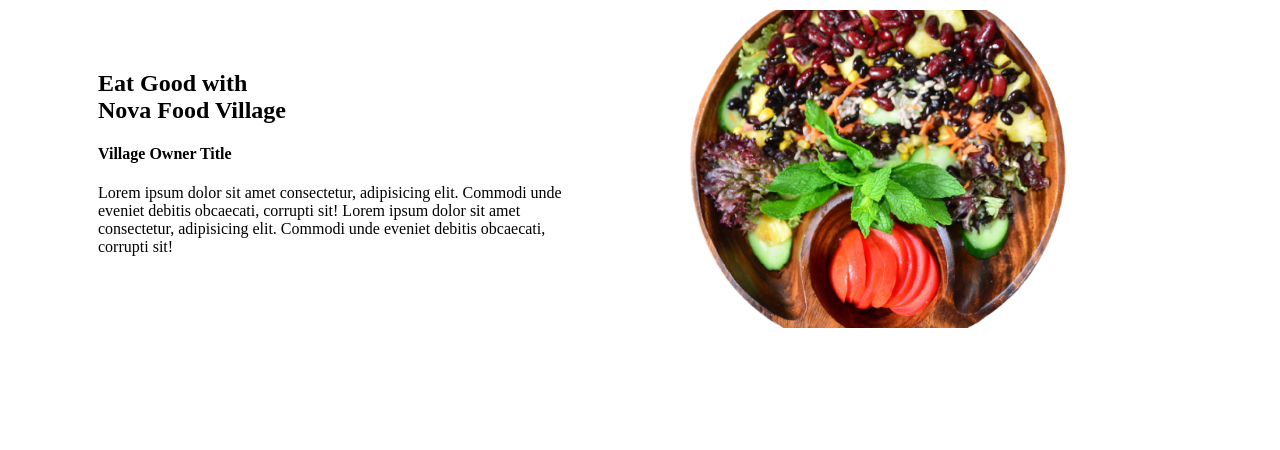
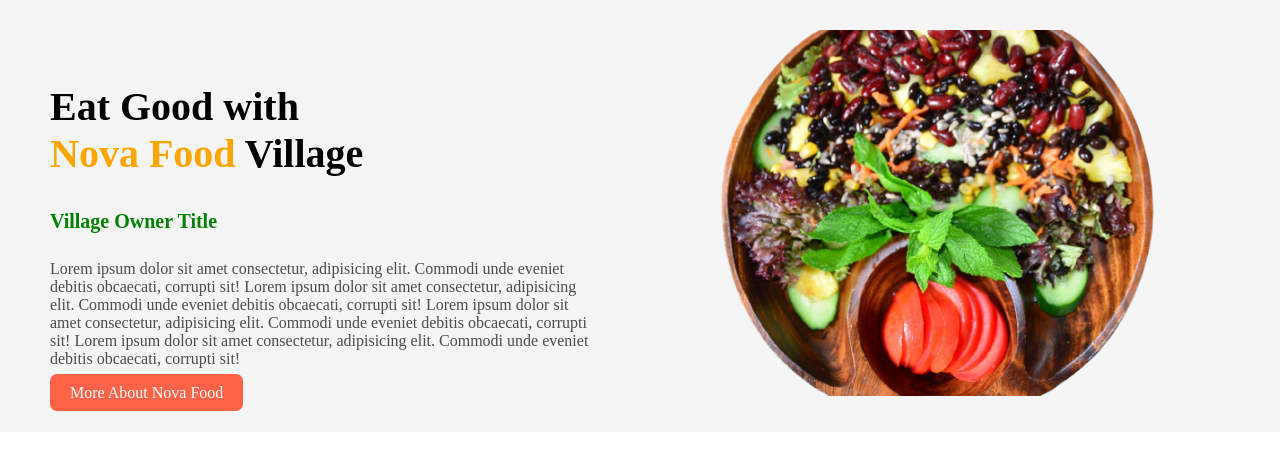
Before and after one commit to ahmadullahtonmoy/nova-food, a plain HTML site: page index.html in a window 1280 px wide. Drawn offline with Linux system fonts and the light colour scheme.

Commit message:
banner section completed

```diff
--- a/index.html
+++ b/index.html
@@ -11,11 +11,14 @@
     <header>
         <section class="banner">
             <div class="banner-half left">
-                <h1>Eat Good with <br> <span>Nova Food</span> Village</h1>
-                <h4>Village Owner Title</h4>
-                <p>Lorem ipsum dolor sit amet consectetur, adipisicing elit. Commodi unde eveniet debitis obcaecati, corrupti sit!
+                <h1>Eat Good with <br> <span class="orange">Nova Food</span> Village</h1>
+                <h4 class="green-mango">Village Owner Title</h4>
+                <p class="ashed-fruit">Lorem ipsum dolor sit amet consectetur, adipisicing elit. Commodi unde eveniet debitis obcaecati, corrupti sit!
+                Lorem ipsum dolor sit amet consectetur, adipisicing elit. Commodi unde eveniet debitis obcaecati, corrupti sit!
+                Lorem ipsum dolor sit amet consectetur, adipisicing elit. Commodi unde eveniet debitis obcaecati, corrupti sit!
                 Lorem ipsum dolor sit amet consectetur, adipisicing elit. Commodi unde eveniet debitis obcaecati, corrupti sit!
                 </p>
+                <a class="juicy-anchor" href="">More About Nova Food</a>
             </div>
             <div class="banner-half">
                 <img src="gallery/images/banner.png" alt="">
--- a/styles/main.css
+++ b/styles/main.css
@@ -1,15 +1,39 @@
+body{
+    margin: 0;
+}
 .banner{
     display: flex;
     gap: 20px;
-    margin: 10px 0 0 70px;
+    padding: 30px;
+    background-color: whitesmoke;
 }
 .banner-half{
-    width: 40%;
+    width: 45%;
     padding: 0 20px;
 }
 .banner-half img{
     width: 100%;
 }
 .left{
-    padding-top: 40px;
+    padding-top: 20px;
 }
+.banner-half h1{
+    font-size: 40px;
+}
+.orange{
+    color: orange;
+}
+.green-mango{
+    color: green;
+    font-size: 20px;
+}
+.ashed-fruit{
+    color: rgb(76, 76, 76);
+}
+.juicy-anchor{
+    text-decoration: none;
+    color: white;
+    background-color: tomato;
+    padding: 10px 20px;
+    border-radius: 7px;
+}
```
